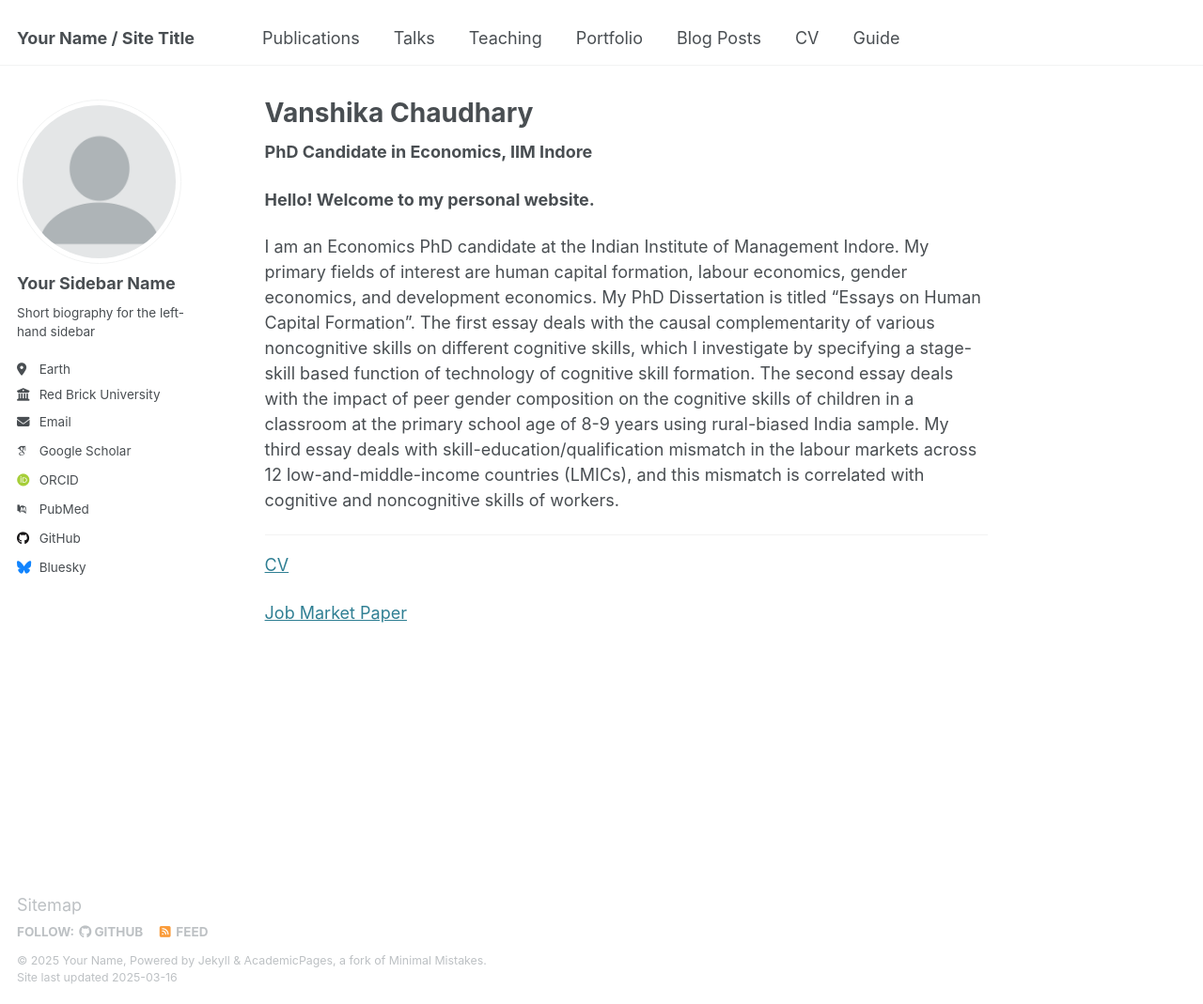
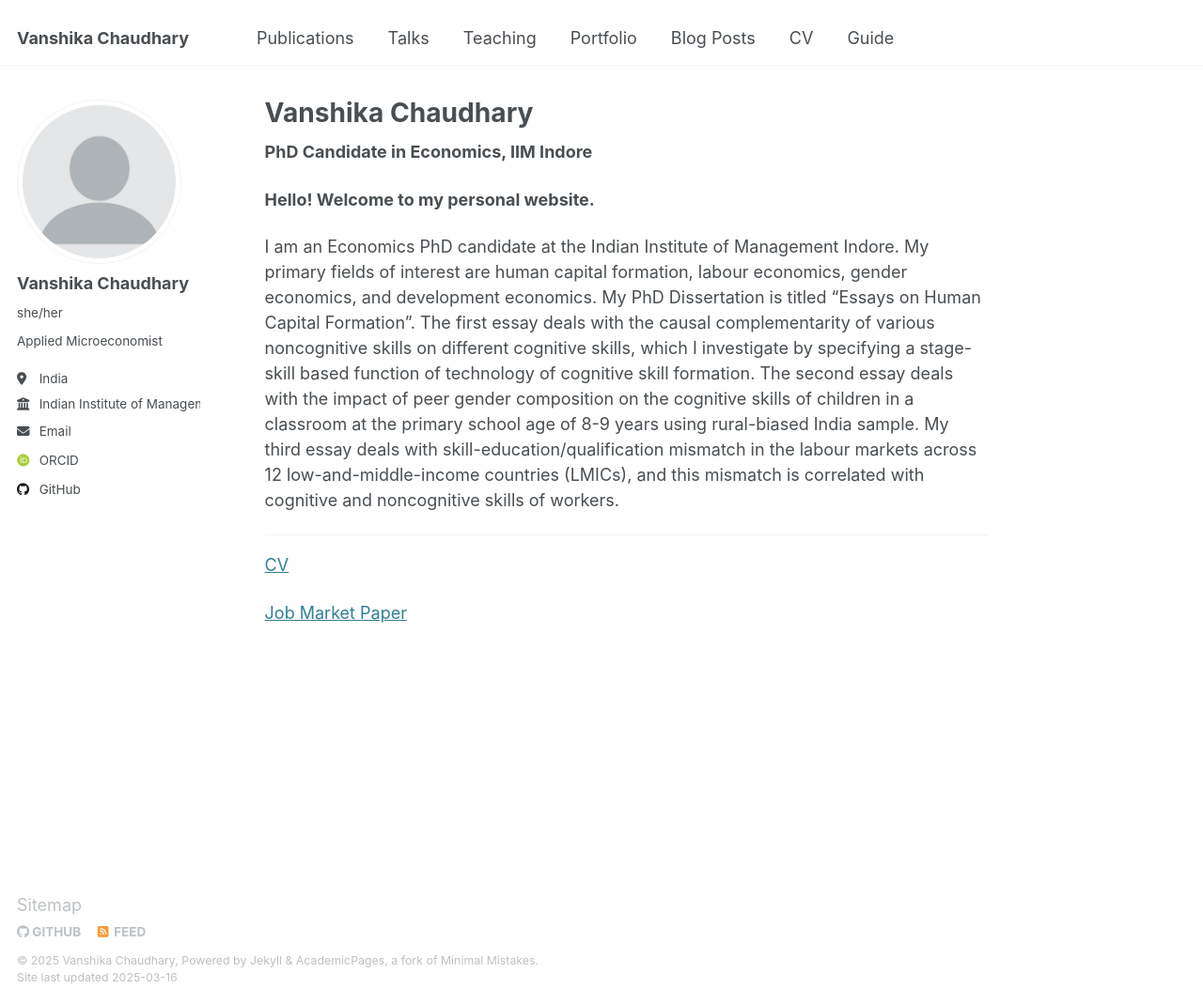
Before and after one commit to vanshika-chaudhary-economics/vanshika-chaudhary-economics.github.io, a Jekyll site: the page built from _pages/about.md, in a window 1280 px wide and 1069 px high. Shown: the whole window at 94% size. Built offline with Jekyll 4.4.1, drawn with Linux system fonts in a browser that asks for light colours; some web fonts are replaced.

Commit message:
Update _config.yml

```diff
--- a/_config.yml
+++ b/_config.yml
@@ -7,13 +7,13 @@
 # server process.
 
 # Basic Site Settings
-locale                   : "en-US"
+locale                   : "en-UK"
 site_theme               : "default"
-title                    : "Your Name / Site Title"
+title                    : "Vanshika Chaudhary"
 title_separator          : "-"
-name                     : &name "Your Name"
+name                     : &name "Vanshika Chaudhary"
 description              : &description "personal description"
-url                      : https://academicpages.github.io # the base hostname & protocol for your site e.g. "https://[your GitHub username].github.io"
+url                      : https://vanshika-chaudhary-economics.github.io/ # the base hostname & protocol for your site e.g. "https://[your GitHub username].github.io"
 baseurl                  : "" # the subpath of your site, e.g. "/blog"
 repository               : "academicpages/academicpages.github.io"
 
@@ -23,21 +23,21 @@
 author:
   # Biographic information
   avatar           : "profile.png"
-  name             : "Your Sidebar Name"
-  pronouns         : # example: "she/her"
-  bio              : "Short biography for the left-hand sidebar"
-  location         : "Earth"
-  employer         : "Red Brick University"
+  name             : "Vanshika Chaudhary"
+  pronouns         : "she/her"
+  bio              : "Applied Microeconomist"
+  location         : "India"
+  employer         : "Indian Institute of Management Indore"
   uri              : # URL
-  email            : "none@example.org"
+  email            : "f20vanshikac@iimidr.ac.in"
 
   # Academic websites
   arxiv            : # URL - Update with the correct link to your profile
-  googlescholar    : "https://scholar.google.com/citations?user=PS_CX0AAAAAJ"
+  googlescholar    : #"https://scholar.google.com/citations?user=PS_CX0AAAAAJ"
   impactstory      : # URL
-  orcid            : "http://orcid.org/yourorcidurl"
+  orcid            : "https://orcid.org/0009-0008-7521-3349"
   semantic         : # URL
-  pubmed           : "https://www.ncbi.nlm.nih.gov/pubmed/?term=john+snow"
+  pubmed           : #"https://www.ncbi.nlm.nih.gov/pubmed/?term=john+snow"
   researchgate     : # URL
   scopus           : # URL
 
@@ -50,7 +50,7 @@
   stackoverflow    : # User number or user number and name (i.e., use "1" or "1/jeff-atwood")
 
   # Social media
-  bluesky          : "bsky.app" # Replace this with you Bluesky username
+  bluesky          : #"bsky.app" # Replace this with you Bluesky username
   facebook         : # Username
   flickr           : # Username
   foursquare       : # Username
```
